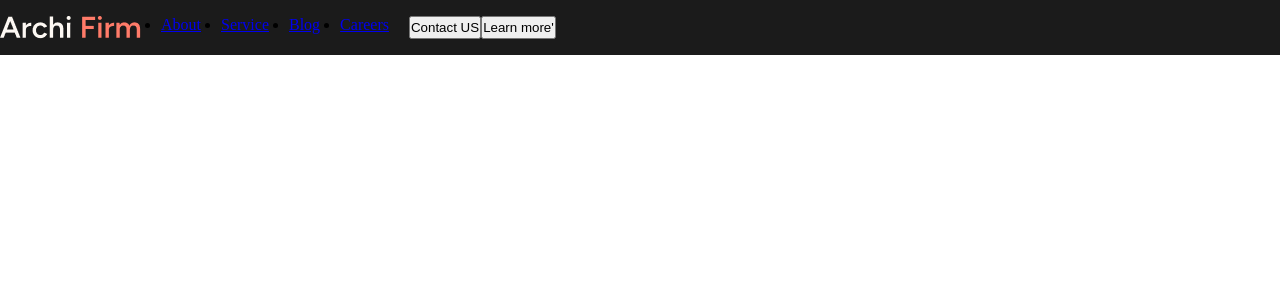
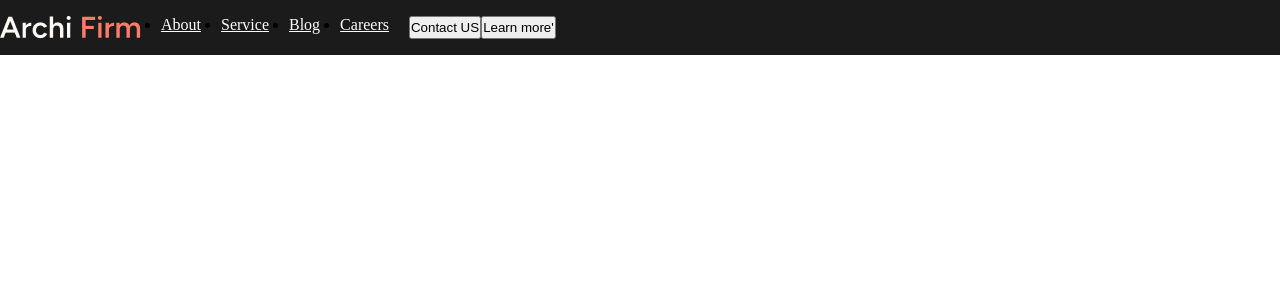
Before and after one commit to gabrieljcoutinho/Projeto-Archi-Firm, a React (Create React App) app: page / in a window 1280 px wide. Shown: the top 300 px of the page. Built offline with nearby package versions, Linux system fonts and the light colour scheme.

Commit message:
cor links

```diff
--- a/src/Css/Header.css
+++ b/src/Css/Header.css
@@ -11,6 +11,10 @@
     gap: 20px;
 }
 
+.linkListaHeader {
+    color: #fff;
+}
+
 .movimentacaobtn {
     display: flex;
 }
```
